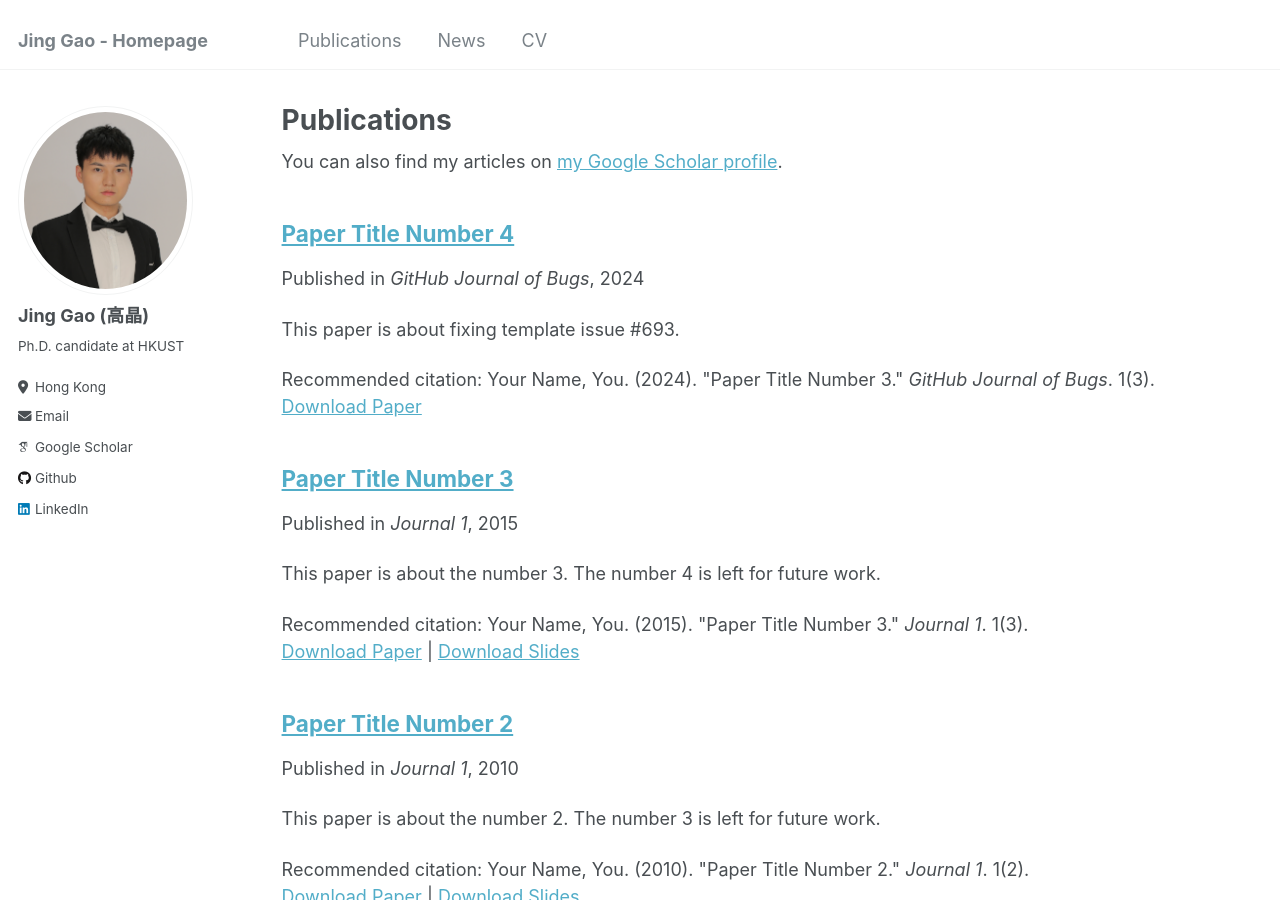
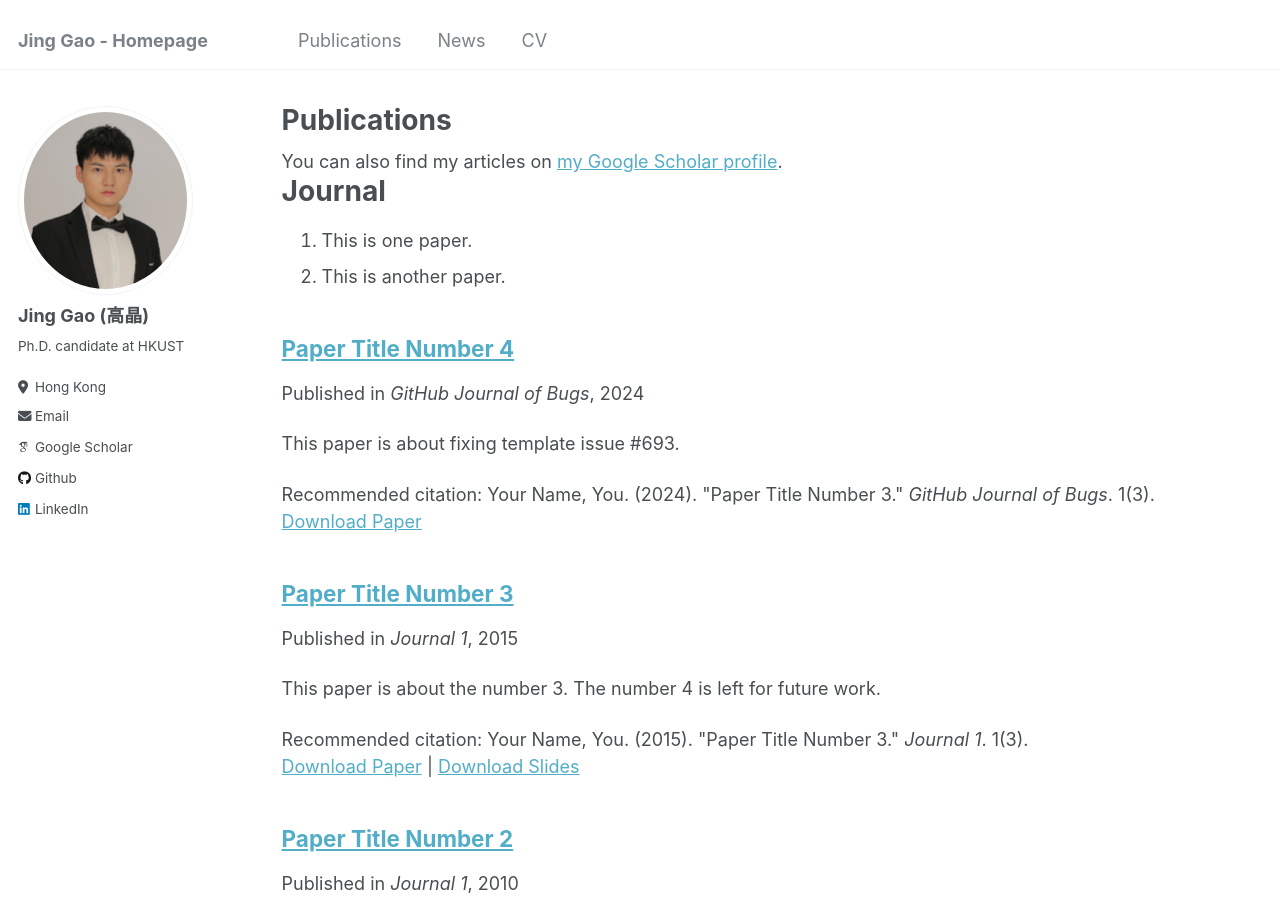
Before and after one commit to jgaoax/jgaoax.github.io, a Jekyll site: the page built from _pages/publications.md, in a window 1280 px wide and 900 px high. Built offline with Jekyll 4.4.1, drawn with Linux system fonts in a browser that asks for light colours; some web fonts are replaced.

Commit message:
Update publications.md

```diff
--- a/_pages/publications.md
+++ b/_pages/publications.md
@@ -11,6 +11,11 @@ author_profile: true
 
 {% include base_path %}
 
+Journal
+======
+1. This is one paper.
+2. This is another paper.
+
 {% for post in site.publications reversed %}
   {% include archive-single.html %}
 {% endfor %}
```
